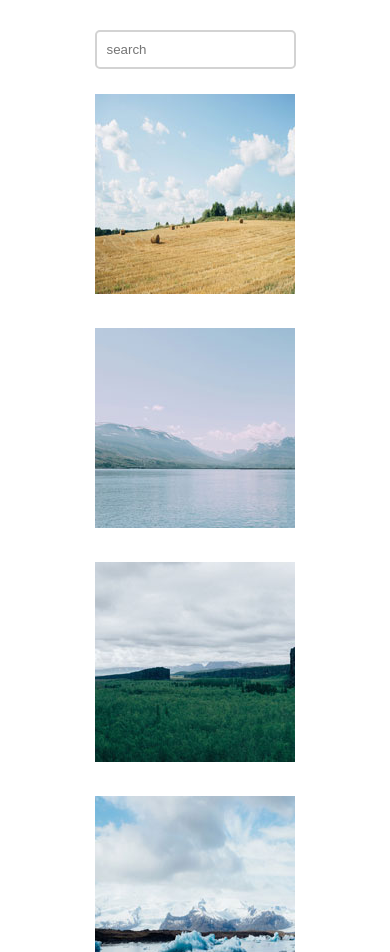
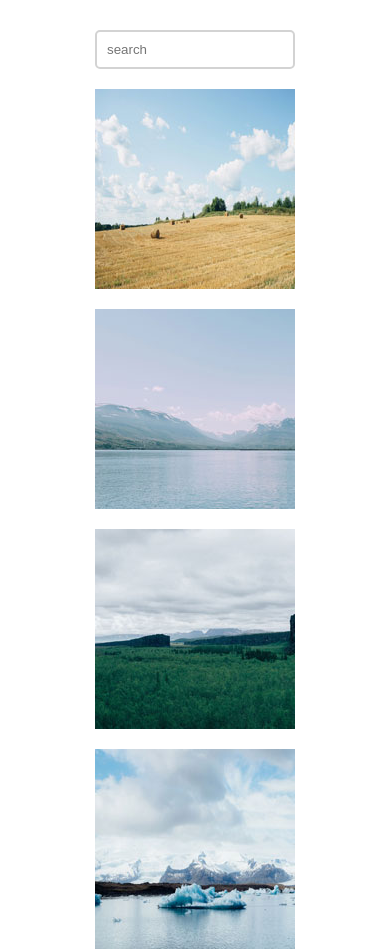
Before and after one commit to LarsBreum/Techdegree-project-3-Interactive-photo-gallery, a plain HTML site: page index.html in a window 390 px wide. Shown: the top 952 px of the page. Drawn offline with nearby package versions, Linux system fonts and the light colour scheme.

Commit message:
Responsive layout done!

```diff
--- a/css/main.css
+++ b/css/main.css
@@ -26,6 +26,7 @@ input[type="search"] {
 	border: 2px solid lightgrey;
 	border-radius: 5px;
 	padding: 10px;
+	width: 200px;
 }
 input[type="search"]:focus {
 	outline: none;
@@ -36,14 +37,27 @@ input[type="search"]:focus {
 	display: flex;
 	flex-wrap: wrap;
 	justify-content: center;
+	max-width: 1024px;
+	margin: 0 auto;
+
 }
 .img-container {
-	flex-grow: 1;
-	flex-basis: 100%;
+	/*flex-basis: 100%*/;
 	text-align: center;
-	margin: 15px 0 15px 0;
+	margin: 10px;
+	height: 200px;
+
 }
 .img-container img {
 	max-width: 100%;
 
 }
+
+@media screen and (min-width: 440px) {
+	.img-container {
+		/*flex-basis: 50%;*/
+	}
+	input[type="search"] {
+		width: 420px;
+	}
+}
```
